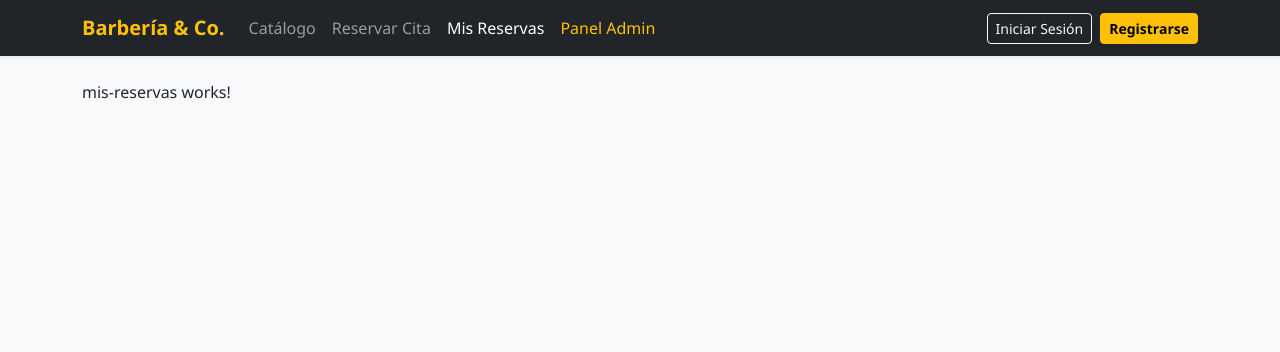
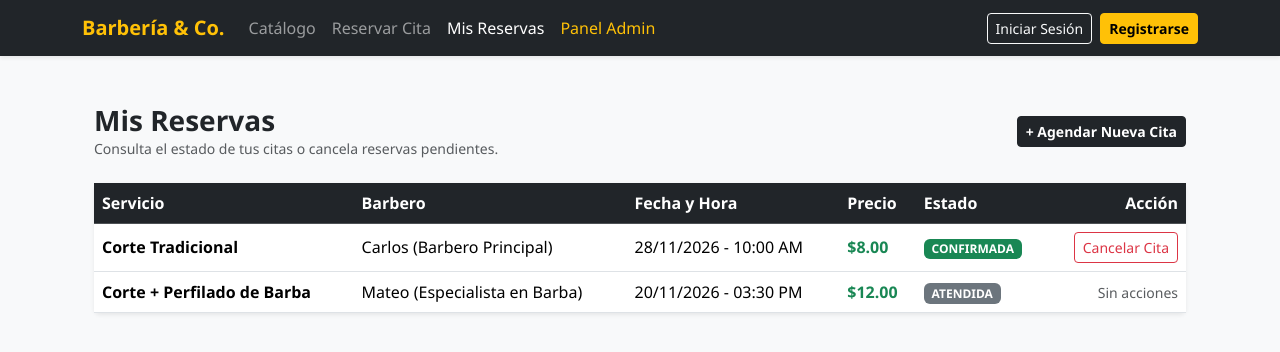
Before and after one commit to PRESTEBAN/plataforma-reservas-barberia, an Angular app: page /mis-reservas in a window 1280 px wide. Shown: the top 352 px of the page. Built offline with nearby package versions, Linux system fonts and the light colour scheme.

Commit message:
feat: implementa vista de Mis Reservas con tabla de estado y funcion de cancelacion

```diff
--- a/src/app/pages/mis-reservas/mis-reservas.html
+++ b/src/app/pages/mis-reservas/mis-reservas.html
@@ -1 +1,69 @@
-<p>mis-reservas works!</p>
+<div class="container py-4">
+  <div class="d-flex justify-content-between align-items-center mb-4">
+    <div>
+      <h3 class="fw-bold text-dark m-0">Mis Reservas</h3>
+      <p class="text-muted small m-0">Consulta el estado de tus citas o cancela reservas pendientes.</p>
+    </div>
+    <a routerLink="/reservar" class="btn btn-dark btn-sm fw-bold">
+      + Agendar Nueva Cita
+    </a>
+  </div>
+
+  <!-- Alerta al cancelar -->
+  <div *ngIf="mensajeAlerta" class="alert alert-warning alert-dismissible fade show" role="alert">
+    {{ mensajeAlerta }}
+    <button type="button" class="btn-close" (click)="mensajeAlerta = ''"></button>
+  </div>
+
+  <!-- Estado vacío si no hay reservas -->
+  <div *ngIf="reservas.length === 0" class="card text-center p-5 border-0 shadow-sm">
+    <div class="card-body">
+      <h5 class="text-muted">No tienes reservas registradas</h5>
+      <p class="text-muted small">Haz clic en el botón superior para agendar tu primera cita.</p>
+    </div>
+  </div>
+
+  <!-- Tarjetas/Tabla de Reservas -->
+  <div *ngIf="reservas.length > 0" class="card shadow-sm border-0">
+    <div class="table-responsive">
+      <table class="table table-hover align-middle mb-0">
+        <thead class="table-dark">
+          <tr>
+            <th>Servicio</th>
+            <th>Barbero</th>
+            <th>Fecha y Hora</th>
+            <th>Precio</th>
+            <th>Estado</th>
+            <th class="text-end">Acción</th>
+          </tr>
+        </thead>
+        <tbody>
+          <tr *ngFor="let r of reservas">
+            <td class="fw-bold">{{ r.servicioNombre }}</td>
+            <td>{{ r.barberoNombre }}</td>
+            <td>{{ r.fechaHora | date:'dd/MM/yyyy - hh:mm a' }}</td>
+            <td class="fw-bold text-success">${{ r.precio.toFixed(2) }}</td>
+            <td>
+              <span class="badge" [ngClass]="{
+                'bg-success': r.estado === 'CONFIRMADA',
+                'bg-danger': r.estado === 'CANCELADA',
+                'bg-secondary': r.estado === 'ATENDIDA'
+              }">
+                {{ r.estado }}
+              </span>
+            </td>
+            <td class="text-end">
+              <button
+                *ngIf="r.estado === 'CONFIRMADA'"
+                class="btn btn-outline-danger btn-sm"
+                (click)="cancelarReserva(r.id)">
+                Cancelar Cita
+              </button>
+              <span *ngIf="r.estado !== 'CONFIRMADA'" class="text-muted small">Sin acciones</span>
+            </td>
+          </tr>
+        </tbody>
+      </table>
+    </div>
+  </div>
+</div>
--- a/src/app/pages/mis-reservas/mis-reservas.ts
+++ b/src/app/pages/mis-reservas/mis-reservas.ts
@@ -1,9 +1,56 @@
-import { Component } from '@angular/core';
+import { Component, OnInit } from '@angular/core';
+import { CommonModule } from '@angular/common';
+import { RouterLink } from '@angular/router';
+
+interface Reserva {
+  id: string;
+  servicioNombre: string;
+  barberoNombre: string;
+  fechaHora: string;
+  precio: number;
+  estado: 'CONFIRMADA' | 'CANCELADA' | 'ATENDIDA';
+}
 
 @Component({
   selector: 'app-mis-reservas',
-  imports: [],
+  standalone: true,
+  imports: [CommonModule, RouterLink],
   templateUrl: './mis-reservas.html',
-  styleUrl: './mis-reservas.css',
+  styleUrl: './mis-reservas.css'
 })
-export class MisReservas {}
+export class MisReservasComponent implements OnInit {
+  mensajeAlerta: string = '';
+
+  // Datos simulados de reservas para la vista del cliente
+  reservas: Reserva[] = [
+    {
+      id: 'res-101',
+      servicioNombre: 'Corte Tradicional',
+      barberoNombre: 'Carlos (Barbero Principal)',
+      fechaHora: '2026-11-28T10:00',
+      precio: 8.00,
+      estado: 'CONFIRMADA'
+    },
+    {
+      id: 'res-102',
+      servicioNombre: 'Corte + Perfilado de Barba',
+      barberoNombre: 'Mateo (Especialista en Barba)',
+      fechaHora: '2026-11-20T15:30',
+      precio: 12.00,
+      estado: 'ATENDIDA'
+    }
+  ];
+
+  ngOnInit(): void {}
+
+  // Permite al cliente cancelar una reserva futura confirmada
+  cancelarReserva(id: string): void {
+    const reserva = this.reservas.find(r => r.id === id);
+    if (reserva && reserva.estado === 'CONFIRMADA') {
+      if (confirm('¿Estás seguro de que deseas cancelar esta cita?')) {
+        reserva.estado = 'CANCELADA';
+        this.mensajeAlerta = `La reserva de "${reserva.servicioNombre}" ha sido cancelada correctamente.`;
+      }
+    }
+  }
+}
```
